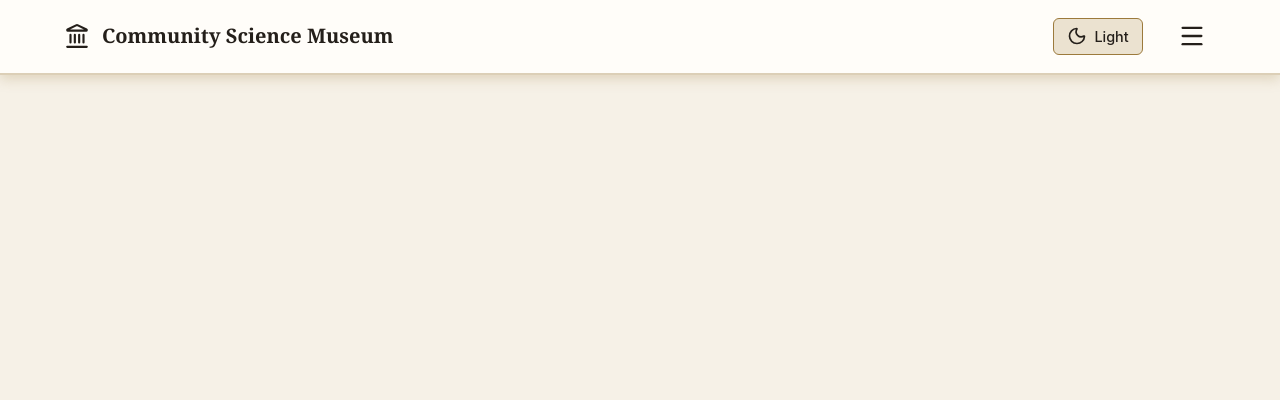
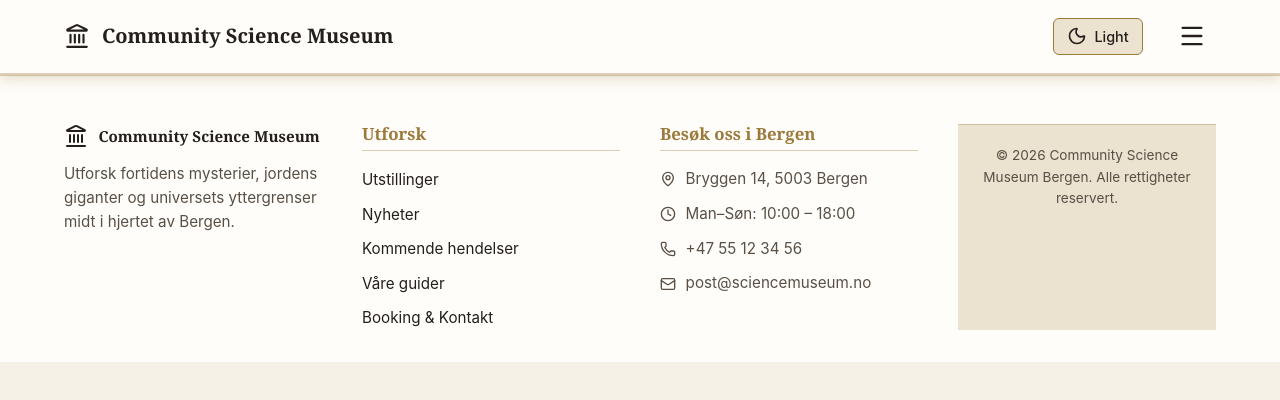
Before and after one commit to SS0391/community-science-m, a React (Vite) app: page /guides in a window 1280 px wide. Shown: the top 400 px of the page. Built offline with nearby package versions, Linux system fonts and the light colour scheme.

Commit message:
Footer added, used one from an older project, changed name on buisness

```diff
--- a/src/App.jsx
+++ b/src/App.jsx
@@ -3,12 +3,17 @@ import { BrowserRouter } from "react-router-dom";
 import "./App.css";
 import NavBar from "./components/Navbar/Navbar.jsx";
 import { ThemeProvider } from "./context/ThemeContext/ThemeContext.jsx";
+import Footer from "./components/Footer/Footer.jsx";
 function App() {
   return (
     <>
       <ThemeProvider>
         <BrowserRouter>
-          <NavBar />
+          <div className="appLayout">
+            <NavBar />
+            <main className="mainContent">{/* Her kommer <Routes> og sidene dine */}</main>
+            <Footer />
+          </div>
         </BrowserRouter>
       </ThemeProvider>
     </>
--- a/src/components/Footer/Footer.jsx
+++ b/src/components/Footer/Footer.jsx
@@ -1,3 +1,61 @@
+import { Link } from "react-router-dom";
+import { Landmark, Clock, MapPin, Mail, Phone, StrokeLineCapButt } from "lucide-react";
+import styles from "./Footer.module.css";
+
 export default function Footer() {
-  return <footer>Footer kommer her</footer>;
+  return (
+    <footer className={styles.footer}>
+      <div className={styles.footerGrid}>
+        <div className={styles.footerSection}>
+          <Link to="/" className={styles.logo}>
+            <Landmark size={24} />
+            <span>Community Science Museum</span>
+          </Link>
+          <p className={styles.tagline}>Utforsk fortidens mysterier, jordens giganter og universets yttergrenser midt i hjertet av Bergen.</p>
+        </div>
+        <div className={styles.footerSection}>
+          <h3>Utforsk</h3>
+          <ul>
+            <li>
+              <Link to="/exhibits">Utstillinger</Link>
+            </li>
+            <li>
+              <Link to="/news">Nyheter</Link>
+            </li>
+            <li>
+              <Link to="/events">Kommende hendelser</Link>
+            </li>
+            <li>
+              <Link to="/guides">Våre guider</Link>
+            </li>
+            <li>
+              <Link to="/contact">Booking & Kontakt</Link>
+            </li>
+          </ul>
+        </div>
+        <div className={styles.footerSection}>
+          <h3>Besøk oss i Bergen</h3>
+          <p className={styles.infoRow}>
+            <MapPin size={16} />
+            <span>Bryggen 14, 5003 Bergen</span>
+          </p>
+          <p className={styles.infoRow}>
+            <Clock size={16} />
+            <span>Man–Søn: 10:00 – 18:00</span>
+          </p>
+          <p className={styles.infoRow}>
+            <Phone size={16} />
+            <span>+47 55 12 34 56</span>
+          </p>
+          <p className={styles.infoRow}>
+            <Mail size={16} />
+            <span>post@sciencemuseum.no</span>
+          </p>
+        </div>
+        <div className={styles.bottomBar}>
+          <p>© {new Date().getFullYear()} Community Science Museum Bergen. Alle rettigheter reservert.</p>
+        </div>
+      </div>
+    </footer>
+  );
 }
--- a/src/components/Footer/Footer.module.css
+++ b/src/components/Footer/Footer.module.css
@@ -0,0 +1,83 @@
+.footer {
+  background-color: var(--bg-elevated);
+  color: var(--text-primary);
+  border-top: 1px solid var(--border-subtle);
+  margin-top: auto;
+  transition:
+    background-color 0.3s ease,
+    color 0.3s ease,
+    border-color 0.3s ease;
+}
+
+.footerGrid {
+  max-width: 1200px;
+  margin: 0 auto;
+  padding: 3rem 1.5rem 2rem;
+  display: grid;
+  grid-template-columns: repeat(auto-fit, minmax(240px, 1fr));
+  gap: 2.5rem;
+}
+
+.logo {
+  display: flex;
+  align-items: center;
+  gap: 0.65rem;
+  font-family: var(--font-heading);
+  font-size: 1.15rem;
+  font-weight: 700;
+  color: var(--text-primary);
+  margin-bottom: 0.85rem;
+}
+
+.tagline {
+  color: var(--text-secondary);
+  font-size: 0.95rem;
+  line-height: 1.6;
+}
+
+.footerSection h3 {
+  font-family: var(--font-heading);
+  font-size: 1.05rem;
+  color: var(--accent-secondary);
+  margin-bottom: 1rem;
+  padding-bottom: 0.4rem;
+  border-bottom: 1px solid var(--border-subtle);
+}
+
+.footerSection ul {
+  list-style: none;
+  display: flex;
+  flex-direction: column;
+  gap: 0.55rem;
+}
+
+.footerSection a {
+  color: var(--text-primary);
+  font-size: 0.95rem;
+  transition:
+    color 0.2s ease,
+    padding-left 0.2s ease;
+}
+
+.footerSection a:hover {
+  color: var(--accent-primary);
+  padding-left: 4px;
+}
+
+.infoRow {
+  display: flex;
+  align-items: center;
+  gap: 0.6rem;
+  color: var(--text-secondary);
+  font-size: 0.95rem;
+  margin-bottom: 0.65rem;
+}
+
+.bottomBar {
+  background-color: var(--bg-secondary);
+  border-top: 1px solid var(--border-subtle);
+  padding: 1.25rem 1.5rem;
+  text-align: center;
+  color: var(--text-secondary);
+  font-size: 0.85rem;
+}
```
